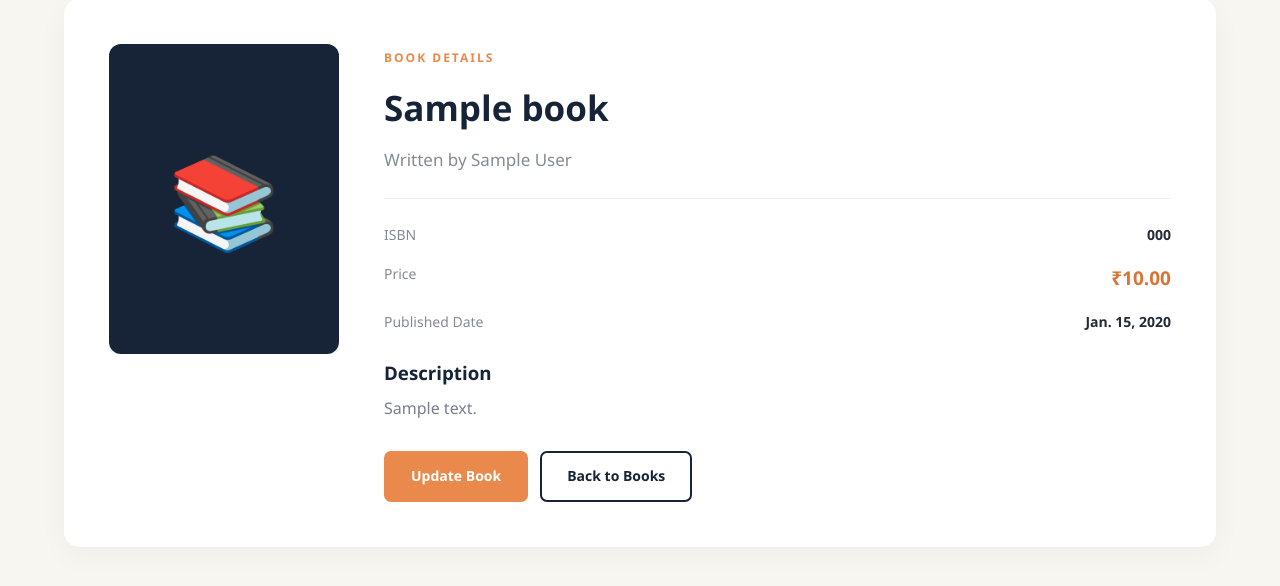
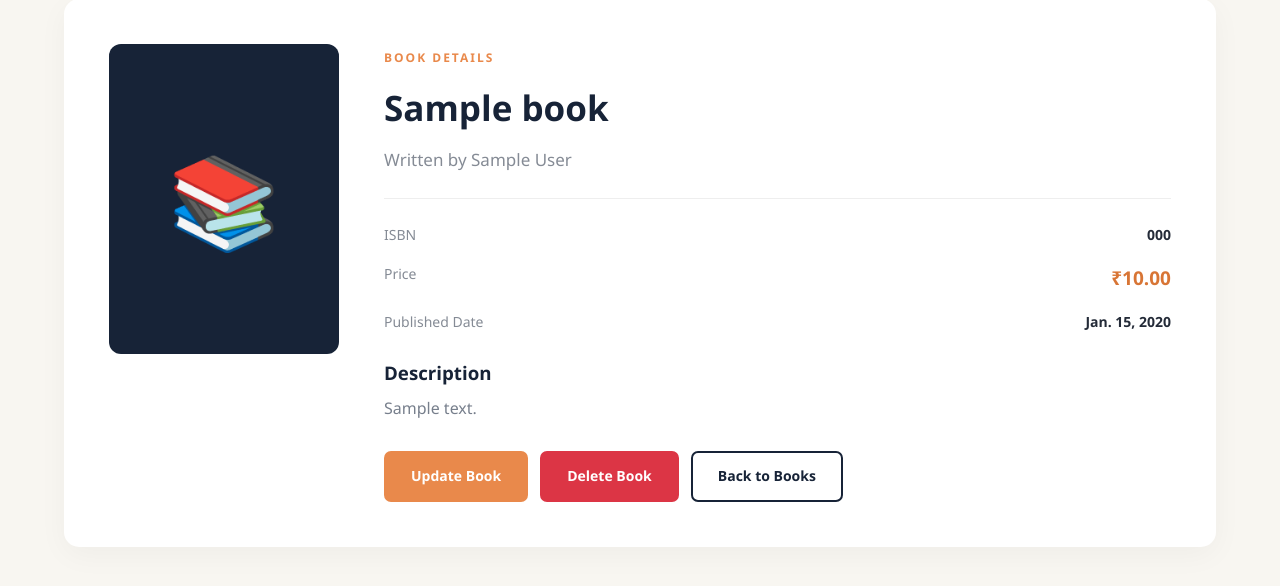
Before and after one commit to Apsa134/Voleergo_internship, a Django app: page /book_details/1/ in a window 1280 px wide. Shown: the part 122-708 px from the top of the page. Run offline with Django 5.2, Linux system fonts and the light colour scheme; tables that the repository leaves empty hold one stand-in row (values such as "Sample post").

Commit message:
Delete button

```diff
--- a/LMS/books/urls.py
+++ b/LMS/books/urls.py
@@ -6,5 +6,6 @@ urlpatterns = [
 	path('add_book/', views.add_book, name='add_book'),
 	path('book_list/', views.book_list, name='book_list'),
 	path('book_details/<int:id>/',views.book_details,name='book_details'),
-	path('book_update/<int:id>/',views.update_book,name='update_book')
+	path('book_update/<int:id>/',views.update_book,name='update_book'),
+	path('book_delete/<int:id>/',views.delete_book,name='delete_book')
 ]
--- a/LMS/books/views.py
+++ b/LMS/books/views.py
@@ -1,4 +1,4 @@
-from django.shortcuts import render,redirect
+from django.shortcuts import render,redirect,get_object_or_404
 from .forms import BookForm
 from django.contrib import messages
 from .models import Book
@@ -37,3 +37,11 @@ def update_book(request, id):
     else:
         form = BookForm(instance=book)
     return render(request, 'update.html', {'form': form})
+
+def delete_book(request, pk):
+    book = get_object_or_404(Book,id=id)
+    if request.method == 'POST':
+        book.delete()
+        messages.success(request, 'Book deleted successfully!')
+        return redirect('book_list')
+    return render(request, 'delete_book.html', {'book': book})
--- a/LMS/static/css/style.css
+++ b/LMS/static/css/style.css
@@ -91,6 +91,22 @@ a {
     background: #d87535;
     transform: translateY(-2px);
 }
+/* Delete Button */
+
+.btn-delete {
+
+    background: #dc3545;
+    color: #ffffff;
+    border: 2px solid #dc3545;
+    transition: 0.3s ease;
+}
+
+.btn-delete:hover {
+    background: #b02a37;
+    border-color: #b02a37;
+    transform: translateY(-2px);
+    box-shadow: 0 4px 12px rgba(220, 53, 69, 0.2);
+}
 
 .btn-outline {
     border-color: #172337;
@@ -102,6 +118,9 @@ a {
     background: #172337;
     color: white;
 }
+
+
+
 
 /* ==============================
    HOME PAGE
--- a/LMS/templates/book_details.html
+++ b/LMS/templates/book_details.html
@@ -45,6 +45,7 @@
 
         <div class="details-actions">
             <a href="{% url 'update_book' book.id %}" class="btn btn-primary">Update Book</a>
+            <a href="{% url 'delete_book' book.id %}"class="btn btn-delete"onclick="return confirm('Are you sure you want to delete this book?');">Delete Book</a>
             <a href="{% url 'book_list' %}" class="btn btn-outline">Back to Books</a>
         </div>
     </div>
```
